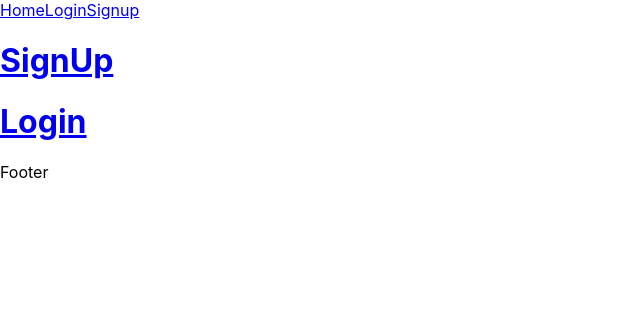
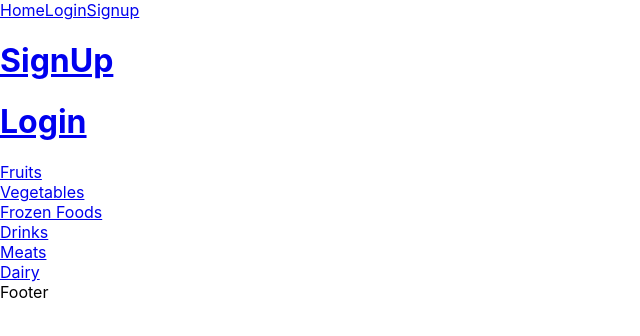
Before and after one commit to tdiec00/Whats-the-Total, a React (Create React App) app in the folder client/: page / in a window 1280 px wide. Shown: the top 336 px of the page, without its empty margins (0-640 px from the left). Built offline with nearby package versions, Linux system fonts and the light colour scheme.

Commit message:
created category nav container

```diff
--- a/client/src/components/catgeoryNavContainer/CategoryNavContainer.jsx
+++ b/client/src/components/catgeoryNavContainer/CategoryNavContainer.jsx
@@ -1,5 +1,26 @@
 import {Link} from "react-router-dom"
 
 export default function CategoryNavContainer() {
-  return <div>CategoryNavContainer</div>
+  return (
+    <div>
+      <div>
+        <Link to="/products/fruits">Fruits</Link>
+      </div>
+      <div>
+        <Link to="/products/vegetables">Vegetables</Link>
+      </div>
+      <div>
+        <Link to="/products/frozen">Frozen Foods</Link>
+      </div>
+      <div>
+        <Link to="/products/drinks">Drinks</Link>
+      </div>
+      <div>
+        <Link to="/products/meats">Meats</Link>
+      </div>
+      <div>
+        <Link to="/products/dairy">Dairy</Link>
+      </div>
+    </div>
+  )
 }
--- a/client/src/screens/home/Home.jsx
+++ b/client/src/screens/home/Home.jsx
@@ -1,5 +1,5 @@
 import {Link} from "react-router-dom"
-
+import CategoryNavContainer from "../../components/catgeoryNavContainer/CategoryNavContainer"
 export default function Home() {
   return (
     <div>
@@ -9,6 +9,7 @@ export default function Home() {
       <Link to="/login">
         <h1>Login</h1>
       </Link>
+      <CategoryNavContainer />
     </div>
   )
 }
```
